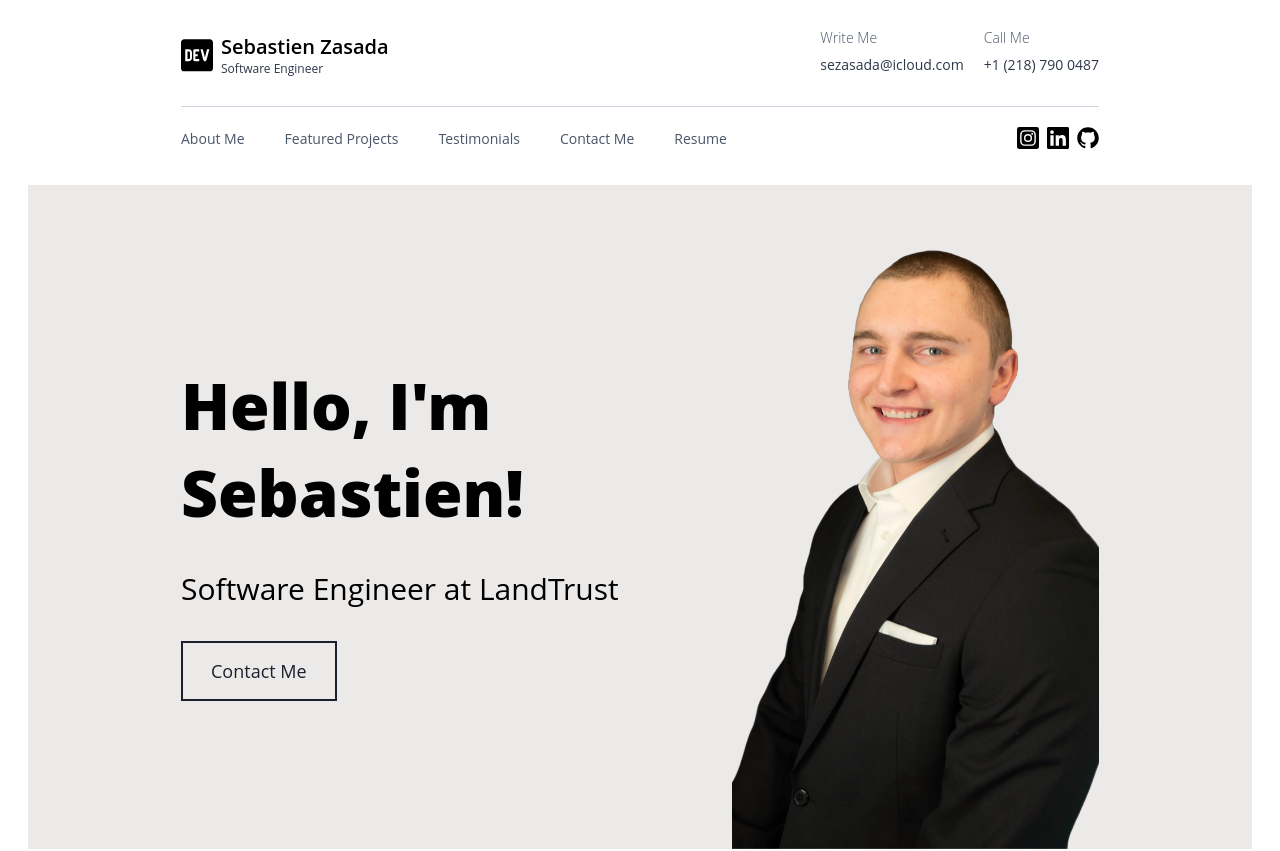
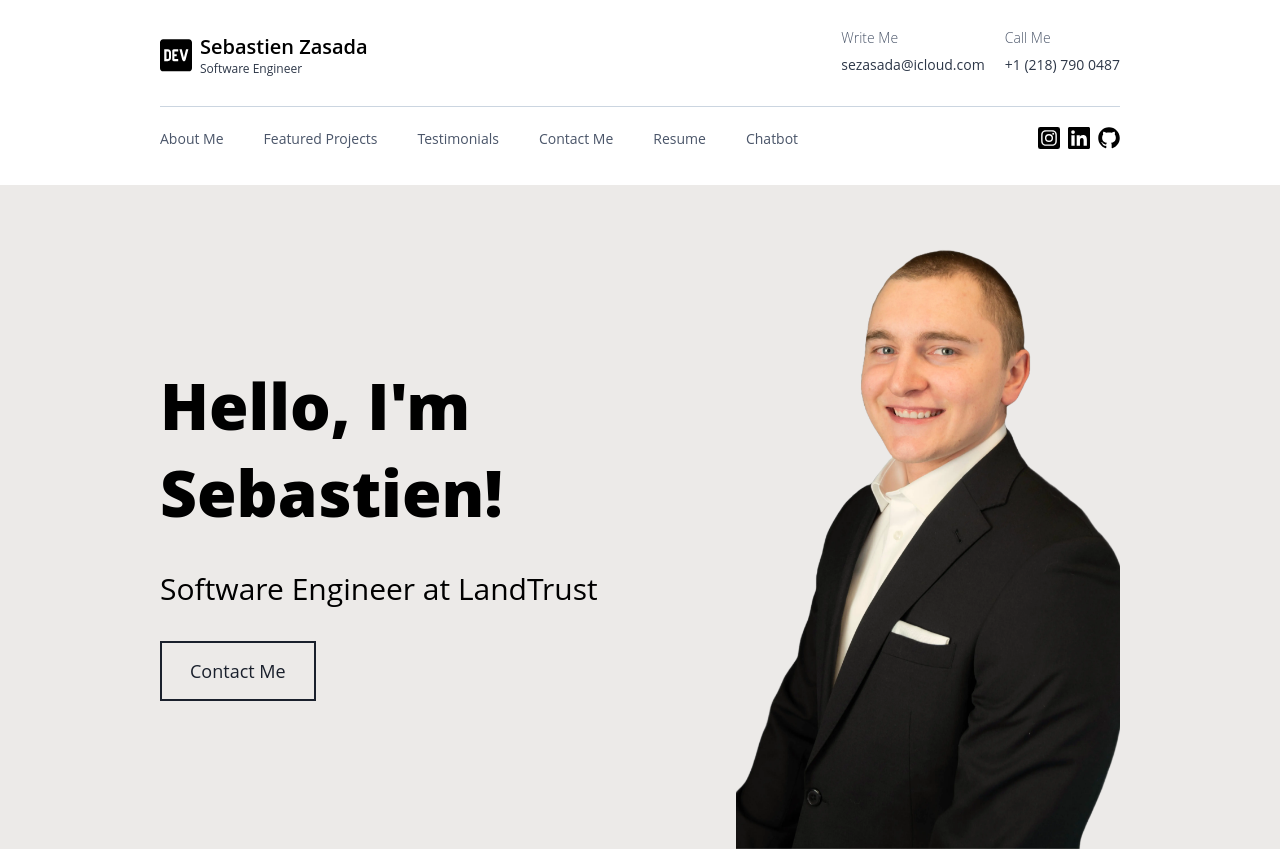
Before and after one commit to sezasada/portfolio-v2, a React (Create React App) app: page / in a window 1280 px wide. Shown: the top 851 px of the page. Built offline with nearby package versions, Linux system fonts and the light colour scheme; no server answers.

Commit message:
fixed small viewport issue. Updated the navbar

```diff
--- a/src/components/Header/Header.js
+++ b/src/components/Header/Header.js
@@ -8,6 +8,7 @@ const Header = () => {
   const handleContactClick = () => {
     window.location.href = "mailto:sezasada@icloud.com";
   };
+
   return (
     <div className={css.containerStyles}>
       <div className={css.wrapperStyles}>
--- a/src/components/Header/Header.module.css
+++ b/src/components/Header/Header.module.css
@@ -34,7 +34,6 @@
 
   @media (min-width: 768px) {
     width: 60%;
-    height: auto;
   }
 }
 
@@ -130,6 +129,11 @@
   object-fit: contain;
 
   @media (min-width: 768px) {
+    width: 500px;
+    height: 500px;
+  }
+
+  @media (min-width: 1280px) {
     width: 600px;
     height: 600px;
   }
--- a/src/components/Navbar/Navbar.js
+++ b/src/components/Navbar/Navbar.js
@@ -11,6 +11,8 @@ const Navbar = ({
   scrollToContributions,
   scrollToTestimonials,
   scrollTocontactMe,
+  showChatGPT,
+  showHomepage,
 }) => {
   const handleLinkedinClick = () => {
     window.open("https://www.linkedin.com/in/sebastien-zasada/", "_blank");
@@ -34,6 +36,14 @@ const Navbar = ({
 
   const handlePhoneClick = () => {
     window.location.href = "tel:+12187900487";
+  };
+
+  const handleGPTClick = () => {
+    window.open("https://www.sebastienzasada.com/chatbot", "_blank");
+  };
+
+  const handleHomepageClick = () => {
+    window.open("https://www.sebastienzasada.com/", "_blank");
   };
 
   const handleResumeClick = () => {
@@ -106,6 +116,16 @@ const Navbar = ({
           <div className={css.navItemStyles} onClick={handleResumeClick}>
             <FormattedMessage id="Resume.title" />
           </div>
+          {showChatGPT && (
+            <div className={css.navItemStyles} onClick={handleGPTClick}>
+              <FormattedMessage id="Navbar.chatGPT" />
+            </div>
+          )}
+          {showHomepage && (
+            <div className={css.navItemStyles} onClick={handleHomepageClick}>
+              <FormattedMessage id="Navbar.homepage" />
+            </div>
+          )}
         </div>
         <div className={css.iconSection}>
           <div className={css.iconStyles} onClick={handleInstagramClick}>
--- a/src/pages/chatpage/chatpage.js
+++ b/src/pages/chatpage/chatpage.js
@@ -34,6 +34,8 @@ const ChatPage = () => {
               scrollToContributions={scrollToContributions}
               scrollToTestimonials={scrollToTestimonials}
               scrollTocontactMe={scrollTocontactMe}
+              showChatGPT={false}
+              showHomepage={true}
             />
           </div>
         </div>
--- a/src/pages/homepage/homepage.js
+++ b/src/pages/homepage/homepage.js
@@ -89,6 +89,8 @@ const Homepage = () => {
               scrollToContributions={scrollToContributions}
               scrollToTestimonials={scrollToTestimonials}
               scrollTocontactMe={scrollTocontactMe}
+              showChatGPT={true}
+              showHomepage={false}
             />
           </div>
         </div>
--- a/src/pages/homepage/homepage.module.css
+++ b/src/pages/homepage/homepage.module.css
@@ -3,11 +3,6 @@
 .pageWrapper {
   margin-left: 0;
   margin-right: 0;
-
-  @media (min-width: 768px) {
-    margin-left: var(--s-7);
-    margin-right: var(--s-7);
-  }
 }
 
 .navbarWrapper {
--- a/src/translations/en.json
+++ b/src/translations/en.json
@@ -61,6 +61,8 @@
   "Navbar.github": "GitHub",
   "Navbar.instagram": "Instagram",
   "Resume.title": "Resume",
+  "Navbar.chatGPT": "Chatbot",
+  "Navbar.homepage": "Homepage",
   "Skills.javascript": "JavaScript",
   "Skills.typescript": "TypeScript",
   "Skills.csharp": "C#",
```
